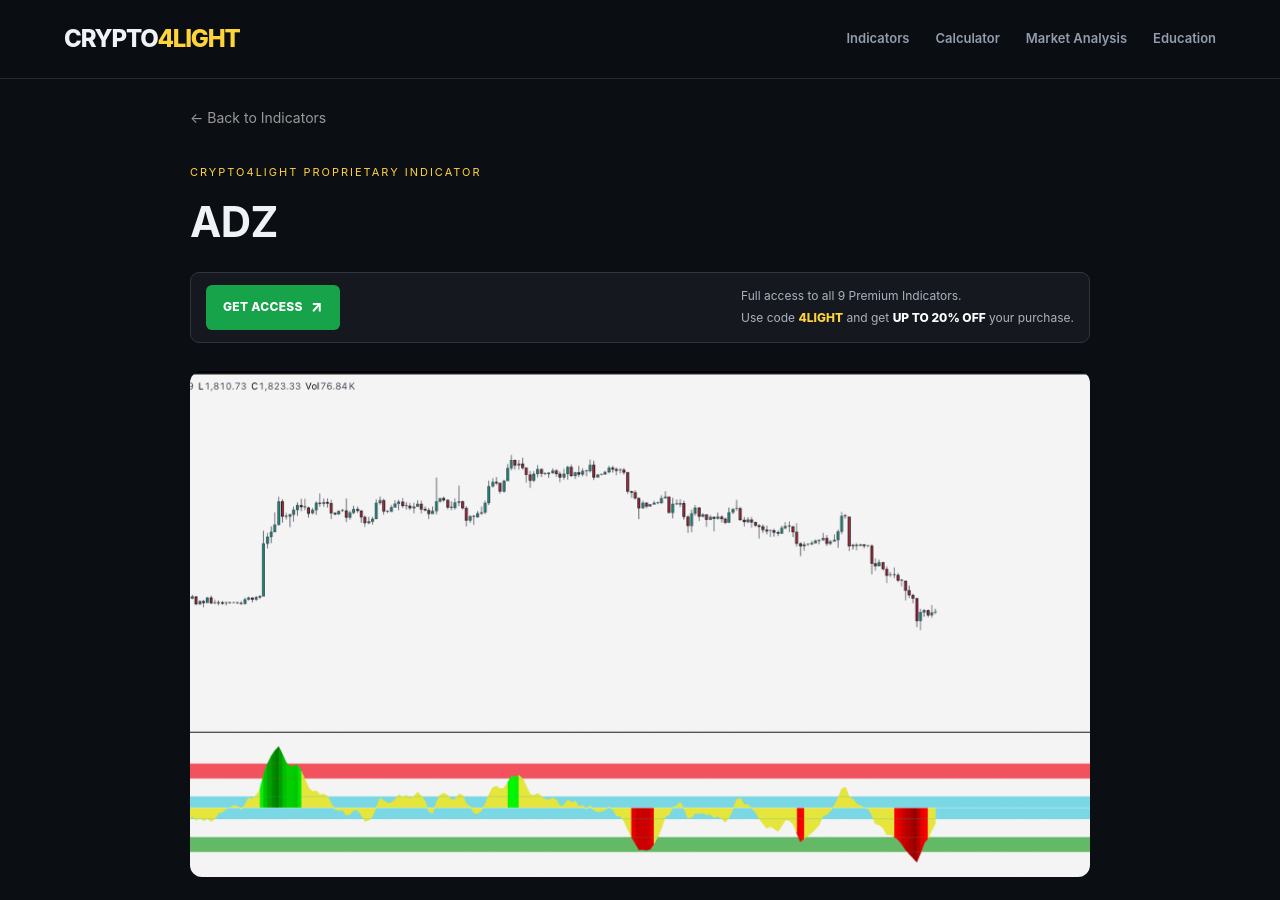
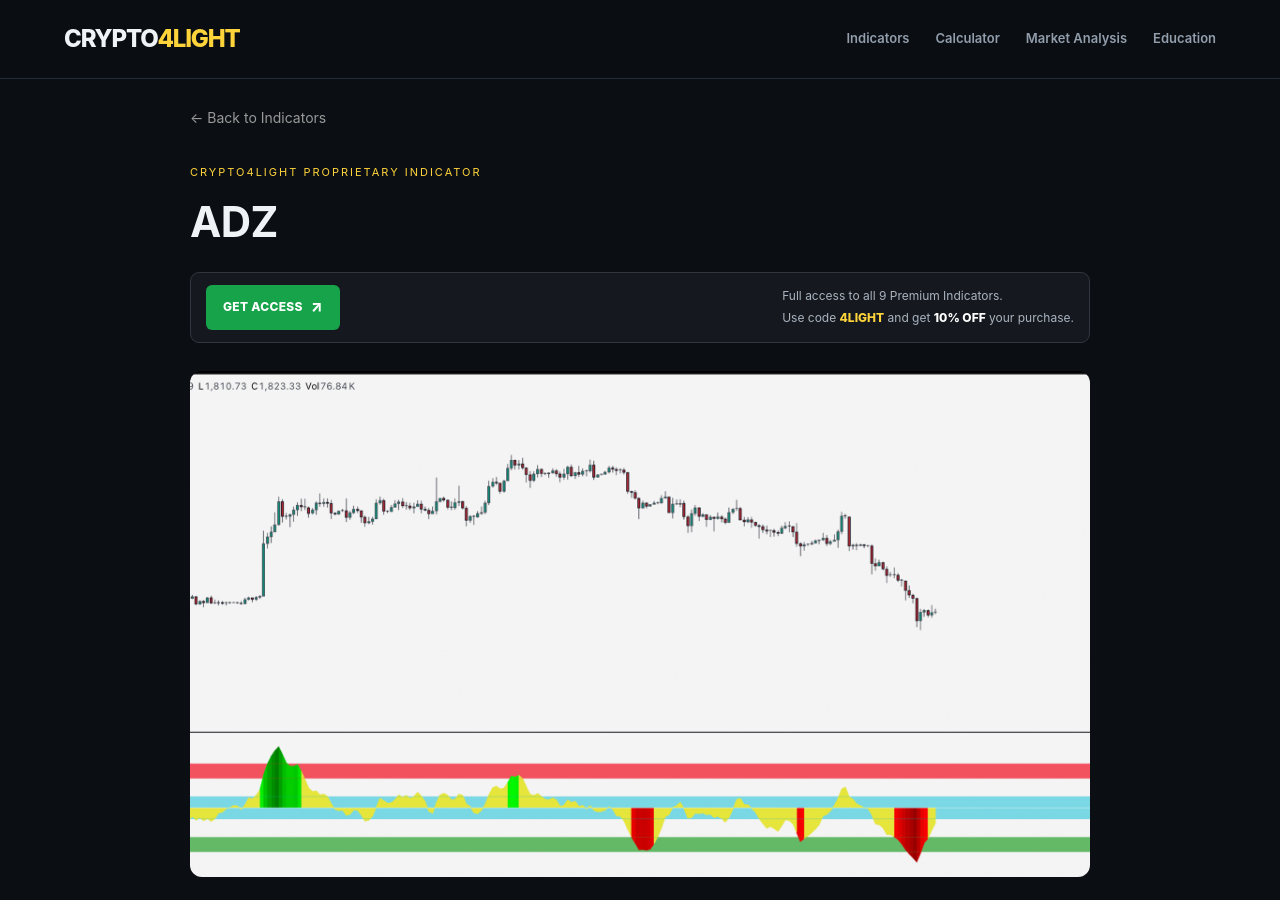
Before and after one commit to crypto4light/crypto4light, a Jekyll site: the page built from _indicators/adz.md, in a window 1280 px wide and 900 px high. Built offline with Jekyll 4.4.1, drawn with Linux system fonts in a browser that asks for light colours.

Commit message:
Update indicator.html

```diff
--- a/_layouts/indicator.html
+++ b/_layouts/indicator.html
@@ -44,7 +44,7 @@ layout: default
 
         <div class="indicator-premium-info">
           <span>Full access to all 9 Premium Indicators.</span>
-          <span>Use code <strong class="indicator-promo-code">4LIGHT</strong> and get <strong>UP TO 20% OFF</strong> your purchase.</span>
+          <span>Use code <strong class="indicator-promo-code">4LIGHT</strong> and get <strong>10% OFF</strong> your purchase.</span>
         </div>
 
       </div>
```
